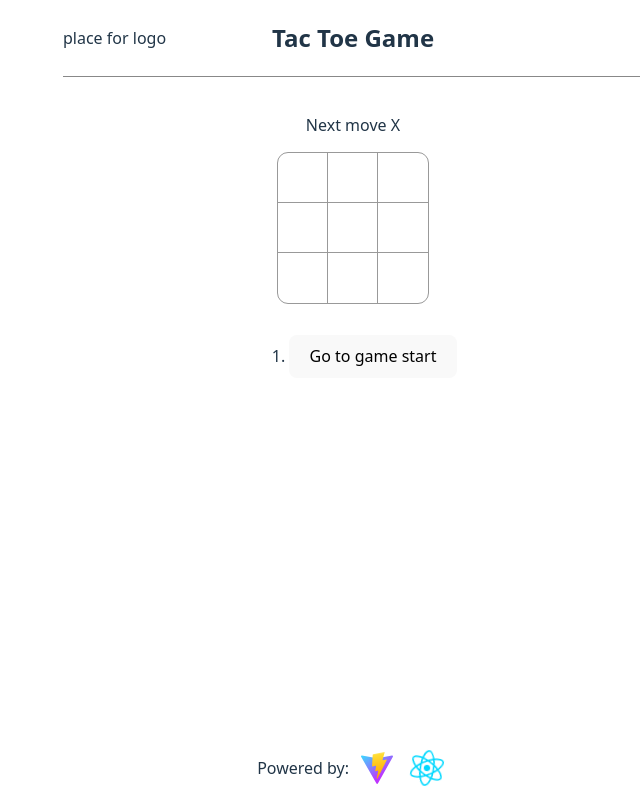
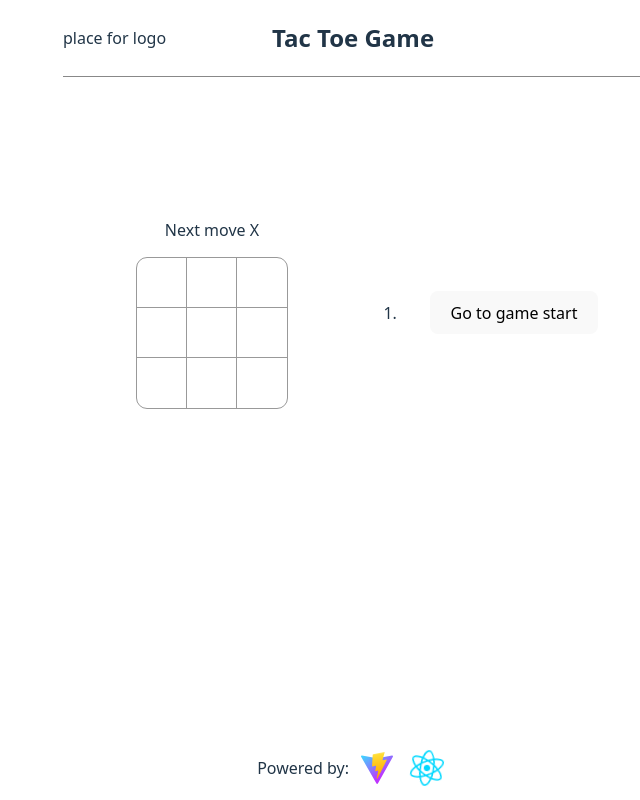
Before and after one commit to ArkadiuszBlochowiak/tic-tac-toe-game, a React (Vite) app: page /game in a window 1280 px wide. Shown: the whole page, without its empty margins (287-927 px from the left). Built offline with nearby package versions, Linux system fonts and the light colour scheme.

Commit message:
Styling adjustment

```diff
--- a/src/features/game/components/Board.tsx
+++ b/src/features/game/components/Board.tsx
@@ -79,9 +79,9 @@ export default function Board({
   ));
 
   return (
-    <>
+    <div className="board-container">
       <Status squares={squares} isCross={isCross} />
       <div className="board">{board}</div>
-    </>
+    </div>
   );
 }
--- a/src/features/game/components/Moves.tsx
+++ b/src/features/game/components/Moves.tsx
@@ -14,7 +14,7 @@ export default function Moves({
     </li>
   ));
 
-  return <ol className="moves">{list}</ol>;
+  return <ol className="moves-list">{list}</ol>;
 }
 
 function List({ step, changeStep }: { step: number; changeStep: () => void }) {
--- a/src/features/game/styles/board.css
+++ b/src/features/game/styles/board.css
@@ -1,3 +1,12 @@
+.board-container {
+    display: flex;
+    flex-direction: column;
+    row-gap: 16px;
+    align-items: center;
+    justify-content: center;
+    min-height: 400px;
+}
+
 .board {
     width: fit-content;
     display: grid;
--- a/src/features/game/styles/game.css
+++ b/src/features/game/styles/game.css
@@ -1,7 +1,7 @@
 .game {
-    display: flex;
-    flex-direction: column;
+    display: grid;
+    justify-content: center;
+    grid-template-columns: 1fr 1fr;
     padding: 36px 16px;
-    align-items: center;
     gap: 16px;
 }
--- a/src/features/game/styles/moves.css
+++ b/src/features/game/styles/moves.css
@@ -1,4 +1,6 @@
 .moves-list {
     display: flex;
-    justify-content: space-around;
+    flex-direction: column;
+    margin-block: 0;
+    justify-content: center;
 }
```
